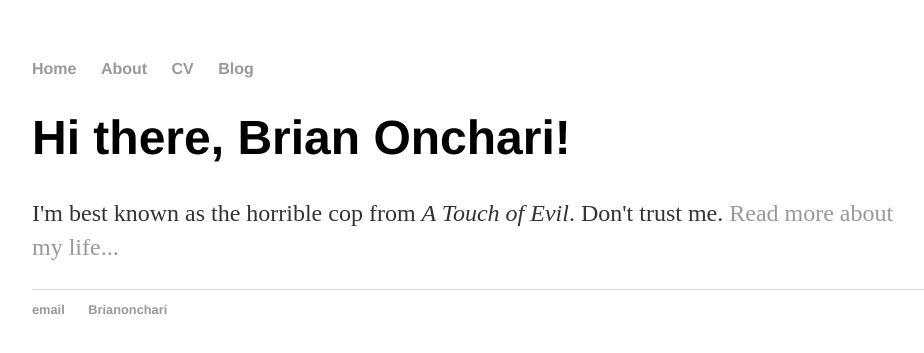
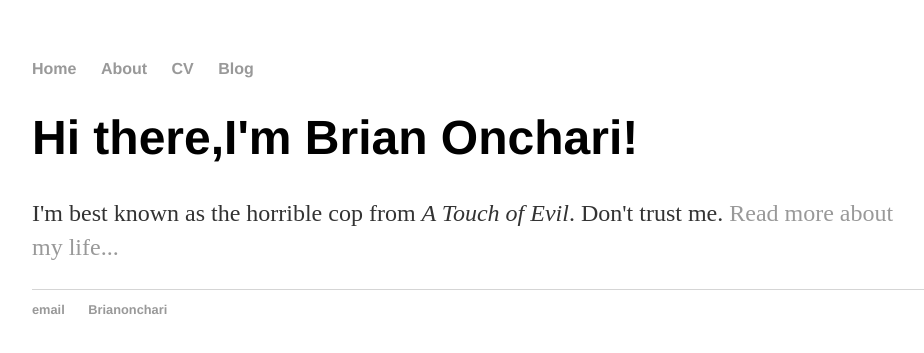
Before and after one commit to Brianonchari/brianonchari.github.io, a Jekyll site: the page built from index.html, in a window 1280 px wide. Shown: the top 353 px of the page, without its empty margins (160-1084 px from the left). Built offline with Jekyll 4.4.1, drawn with Linux system fonts in a browser that asks for light colours.

Commit message:
few tweaks

```diff
--- a/index.html
+++ b/index.html
@@ -4,6 +4,6 @@ title: Brian Onchari
 ---
 
 		<div class="blurb">
-			<h1>Hi there, Brian Onchari!</h1>
+			<h1>Hi there,I'm Brian Onchari!</h1>
 			<p>I'm best known as the horrible cop from <em>A Touch of Evil</em>. Don't trust me. <a href="/about">Read more about my life...</a></p>
 		</div>
```
